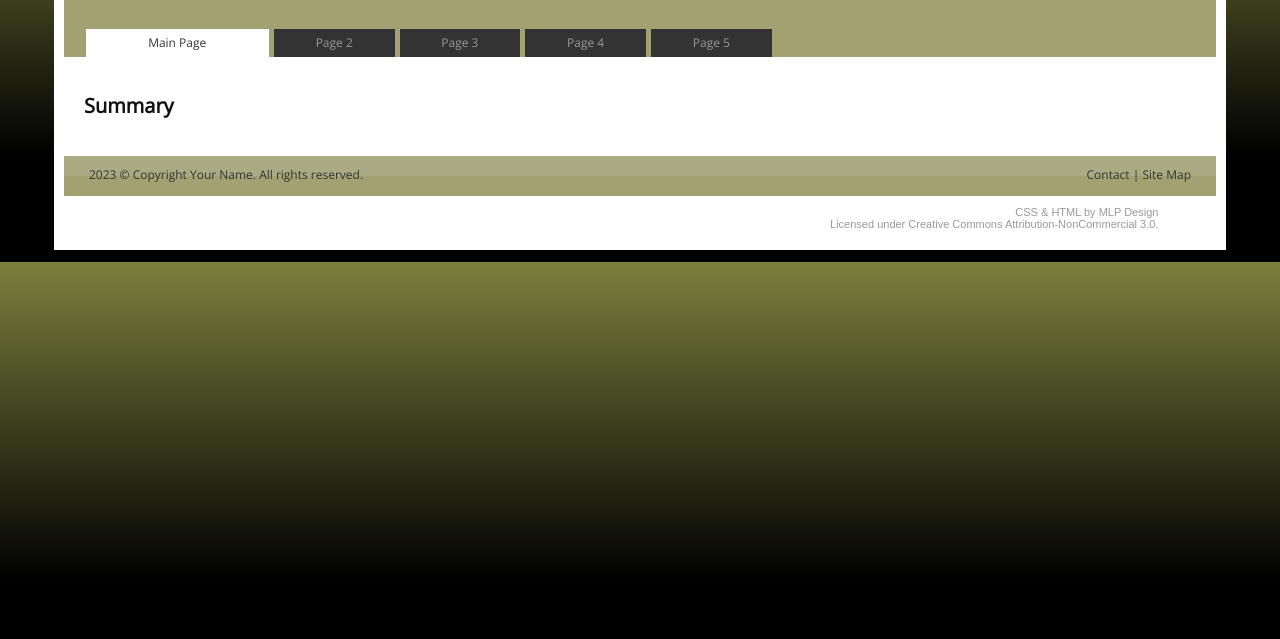
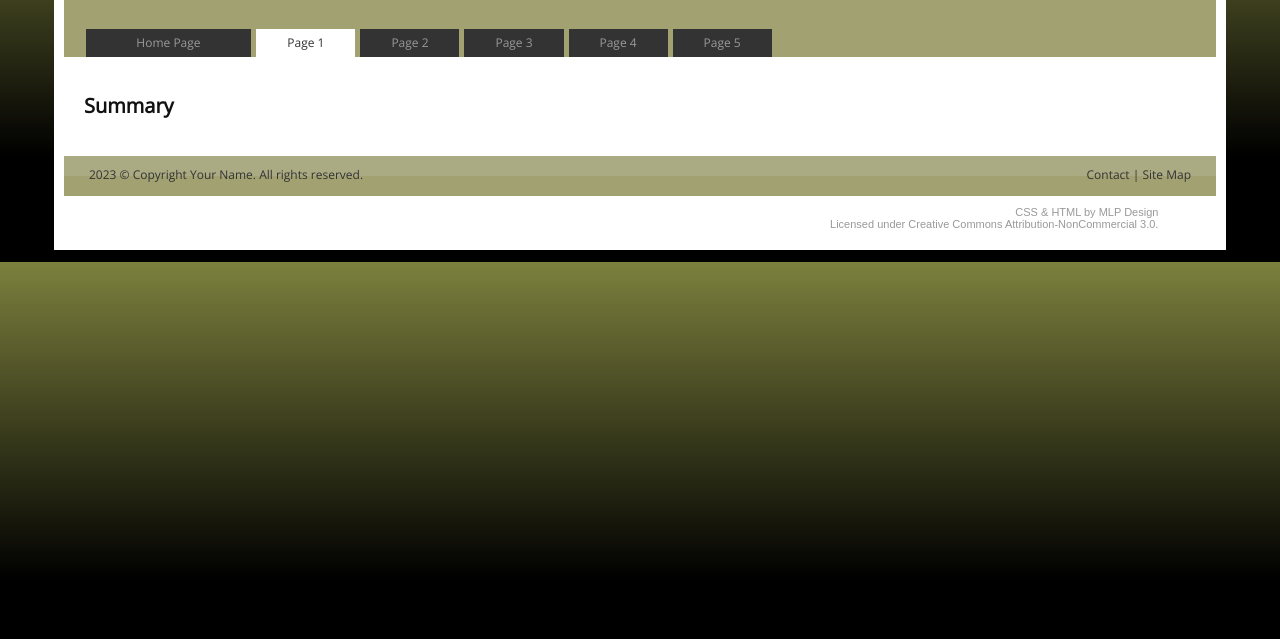
Before and after one commit to Qitian-Ma/GaussianNote, a plain HTML site: page html/Gijsberts2013.html in a window 1280 px wide. Shown: the part 161-800 px from the top of the page. Drawn offline with nearby package versions, Linux system fonts and the light colour scheme.

Commit message:
add homepage button

```diff
--- a/html/Gijsberts2013.html
+++ b/html/Gijsberts2013.html
@@ -28,7 +28,8 @@
     <label for="show-menu" class="responsive">&#9776;</label>
     <input type="checkbox" id="show-menu" role="button">
     <ul id="topnav">
-    <li><a class="active" href="../index.html">Main Page</a></li>
+    <li><a href="../index.html">Home Page</a></li>
+    <li><a class="active" href="#">Page 1</a></li>
     <li><a href="#">Page 2</a></li>
     <li><a href="#">Page 3</a></li>
     <li><a href="#">Page 4</a></li>
@@ -50,6 +51,7 @@
                 <!--post item-->
                 <div class="item">
                     <h1>Summary</h1>
+
                 <!--end of another post item-->
             </div>
             <!--end of content-->
```
Also changed, not shown: html/milios2018.html (+3 -2 lines).
